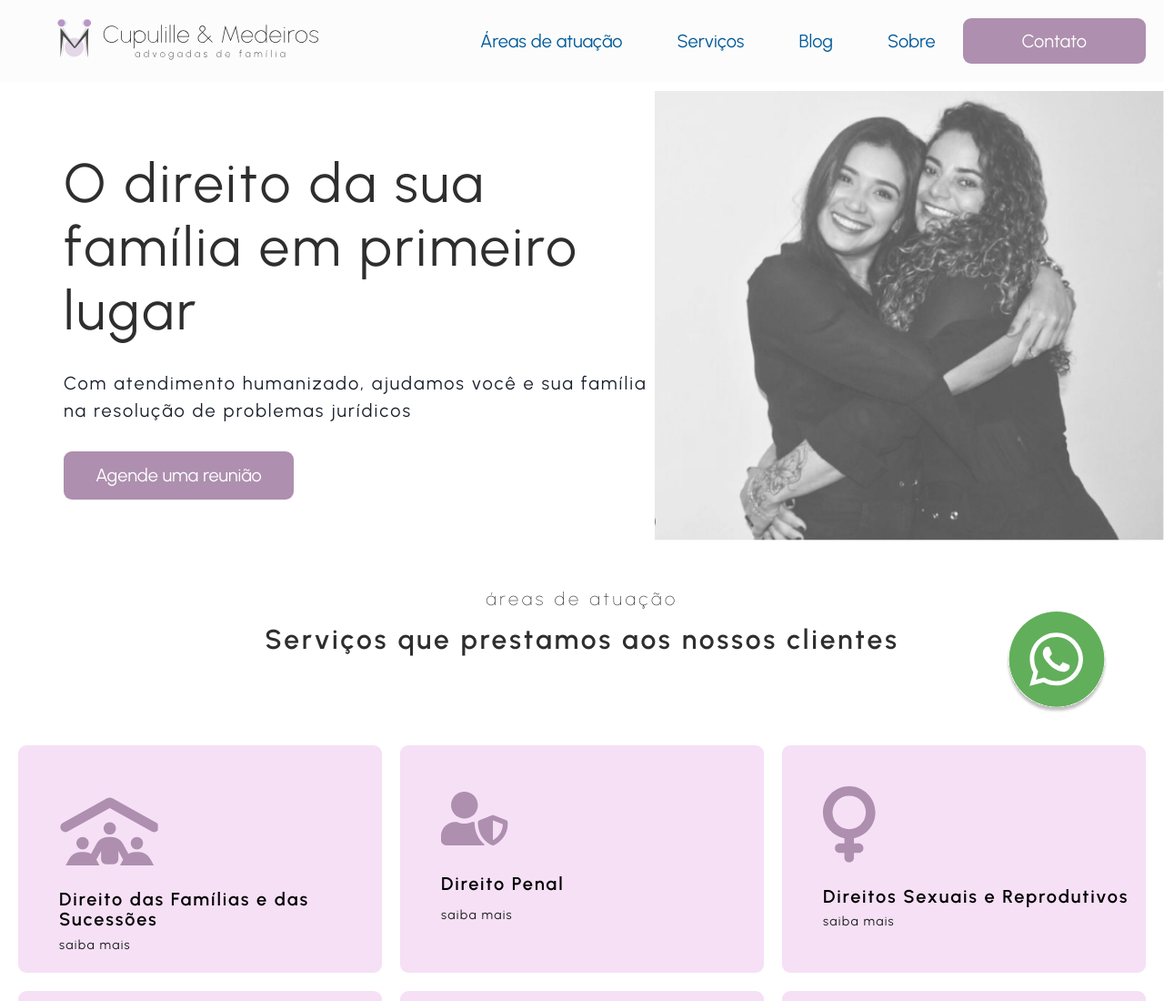
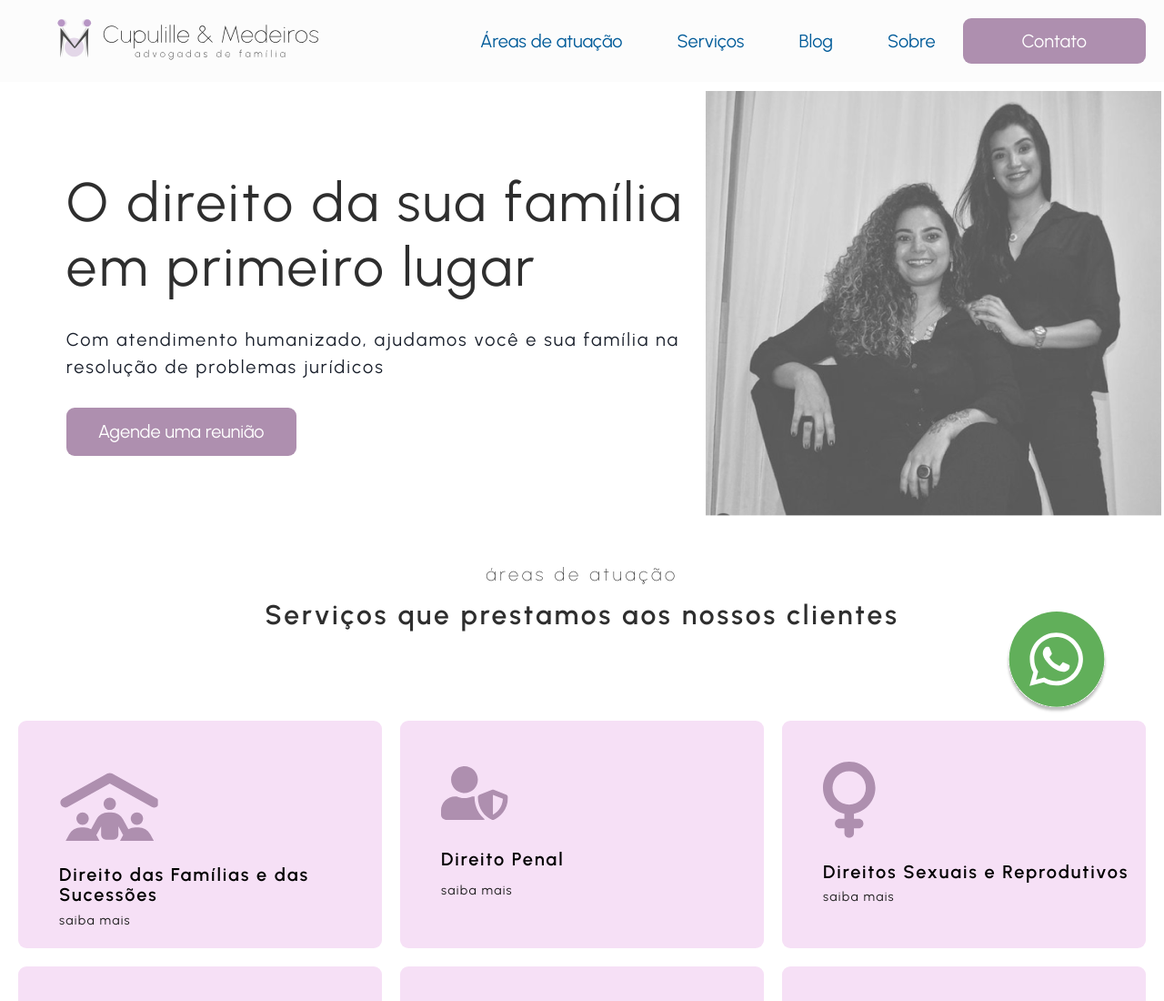
Before and after one commit to matheusdamiao/gatsby-blog, a Gatsby site: page / in a window 1280 px wide. Shown: the top 1100 px of the page at 91% size. Built offline with nearby package versions, Linux system fonts and the light colour scheme; Gatsby itself is replaced by a stand-in of ours.

Commit message:
feat: change home page bg picture

```diff
--- a/src/components/HeroSectionNew.js
+++ b/src/components/HeroSectionNew.js
@@ -2,6 +2,7 @@ import React from "react"
 import * as style from "./HeroSectionNew.module.css"
 import foto from "./../images/foto-hero.svg"
 import fotoadvs from "./../images/fotoAdvogadas.png"
+import advsjuntas from "./../images/advogadas-juntas.png"
 
 const HeroSectionNew = () => {
   return (
@@ -21,7 +22,7 @@ const HeroSectionNew = () => {
         </div>
 
         <div className={style.divFoto}>
-          <img src={fotoadvs} />
+          <img src={advsjuntas} />
         </div>
       </div>
     </div>
--- a/src/components/HeroSectionNew.module.css
+++ b/src/components/HeroSectionNew.module.css
@@ -160,7 +160,7 @@
 .divFoto > img {
 
     width: 100%;
-    opacity: 70%;
+    /* opacity: 70%; */
     object-fit: cover;
     object-position: center;
 }
```
